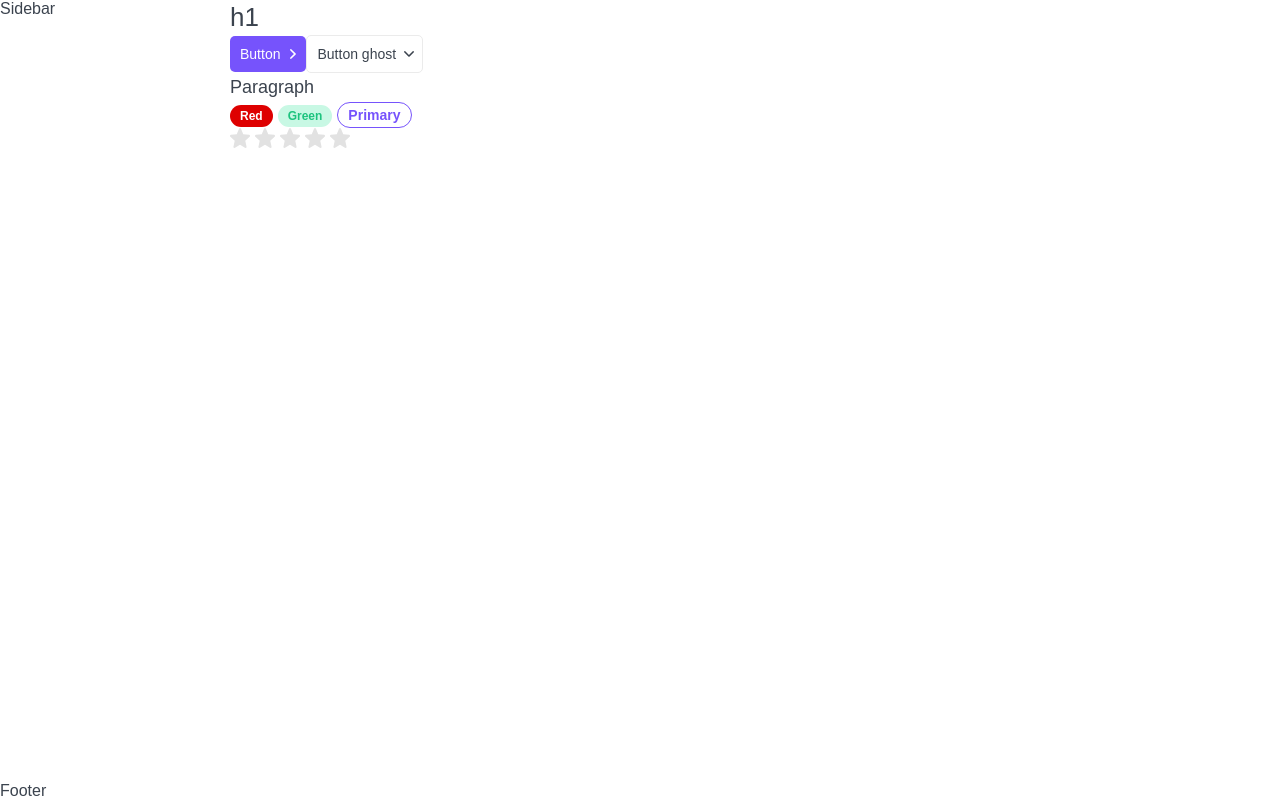
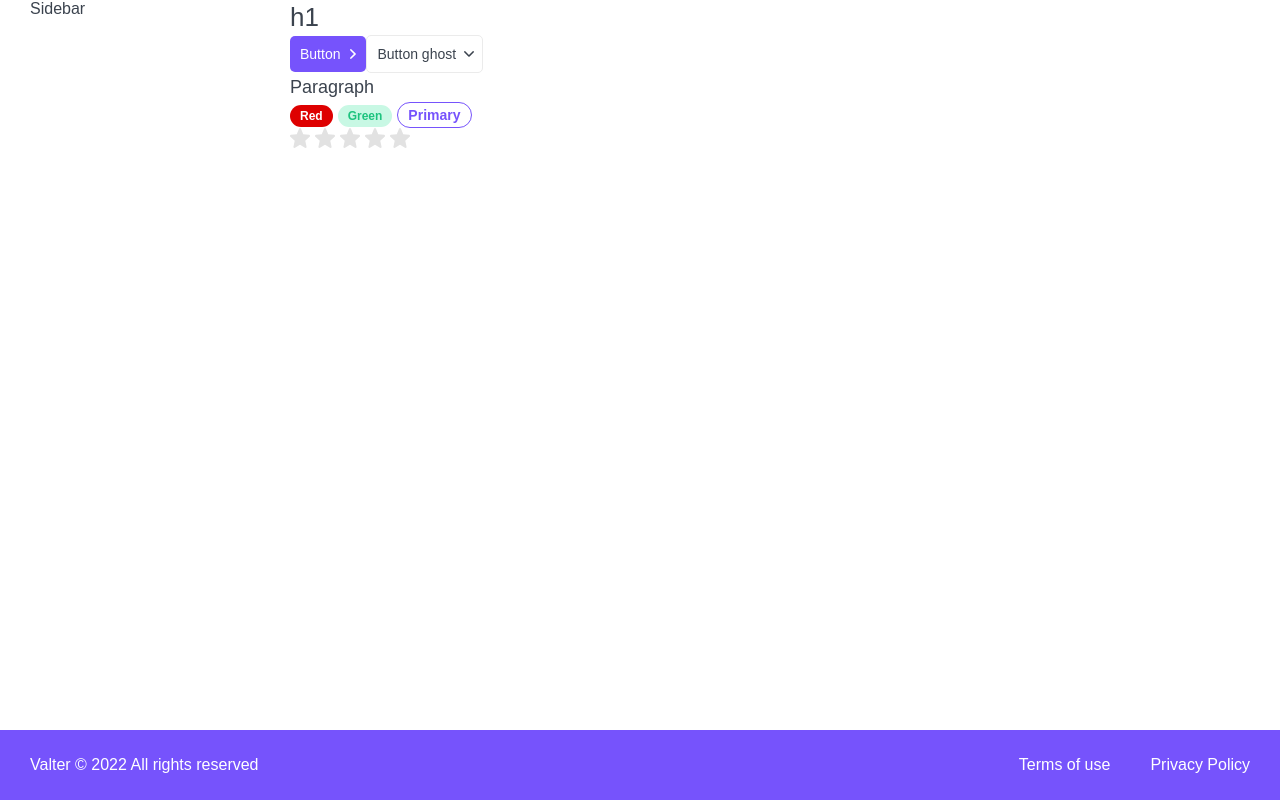
Before and after one commit to greatspoke/react-portfolio, a Next.js app: page / in a window 1280 px wide. Built offline with nearby package versions, Linux system fonts and the light colour scheme.

Commit message:
Add css grid: Header, Sidebar, Body, Footer with media

```diff
--- a/layout/Footer/Footer.module.css
+++ b/layout/Footer/Footer.module.css
@@ -0,0 +1,20 @@
+.footer {
+	display: grid;
+	color: white;
+	font-size: 16px;
+	line-height: 20px;
+	padding: 25px 30px;
+	background: var(--primary);
+	grid-template-columns: 1fr auto auto;
+	gap: 10px 40px;
+}
+
+.footer a:hover {
+	color: var(--gray-light);
+}
+
+@media (max-width: 765px) {
+	.footer {
+		grid-template-columns: 1fr;
+	}
+}
--- a/layout/Footer/Footer.tsx
+++ b/layout/Footer/Footer.tsx
@@ -1,13 +1,16 @@
 import { FooterProps } from './Footer.props';
 import styles from './Footer.module.css';
-import cn from 'classnames';
+import cn from 'classnames'
+import { format } from 'date-fns';
 
-export const Footer = ({ ...props }: FooterProps): JSX.Element => {
+export const Footer = ({ className, ...props }: FooterProps): JSX.Element => {
 
 	return (
-		<div {...props}>
-			Footer
-		</div>
+		<footer className={cn(className, styles.footer)}{...props} >
+			<div>Valter © {format(new Date(), 'yyyy')} All rights reserved</div>
+			<a href='#' target={'_blank'}>Terms of use</a>
+			<a href='#' target={'_blank'}>Privacy Policy</a>
+		</footer>
 	)
 
 }
--- a/layout/Layout.module.css
+++ b/layout/Layout.module.css
@@ -3,6 +3,7 @@
 	grid-template-columns: auto 230px minmax(320px, 1200px) auto;
 	grid-template-rows: auto 1fr auto;
 	min-height: 100vh;
+	gap: 0 30px;
 	grid-template-areas:
 		". header header ."
 		". sidebar body ."
--- a/package.json
+++ b/package.json
@@ -12,6 +12,7 @@
   },
   "dependencies": {
     "classnames": "^2.3.1",
+    "date-fns": "^2.28.0",
     "next": "12.1.0",
     "react": "17.0.2",
     "react-dom": "17.0.2"
```
Also changed, not shown: 2 other files (tests, documents, lock files or other folders).
